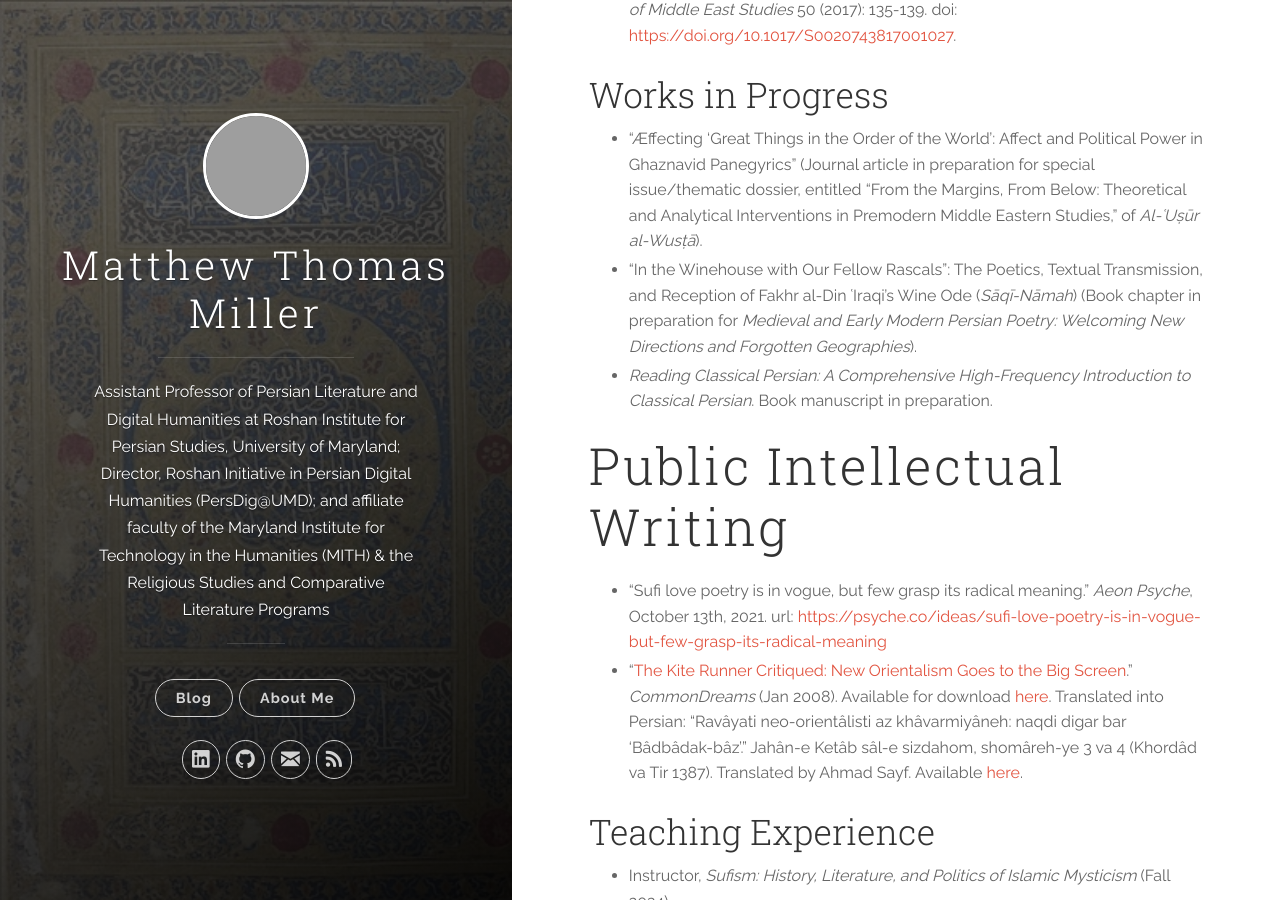
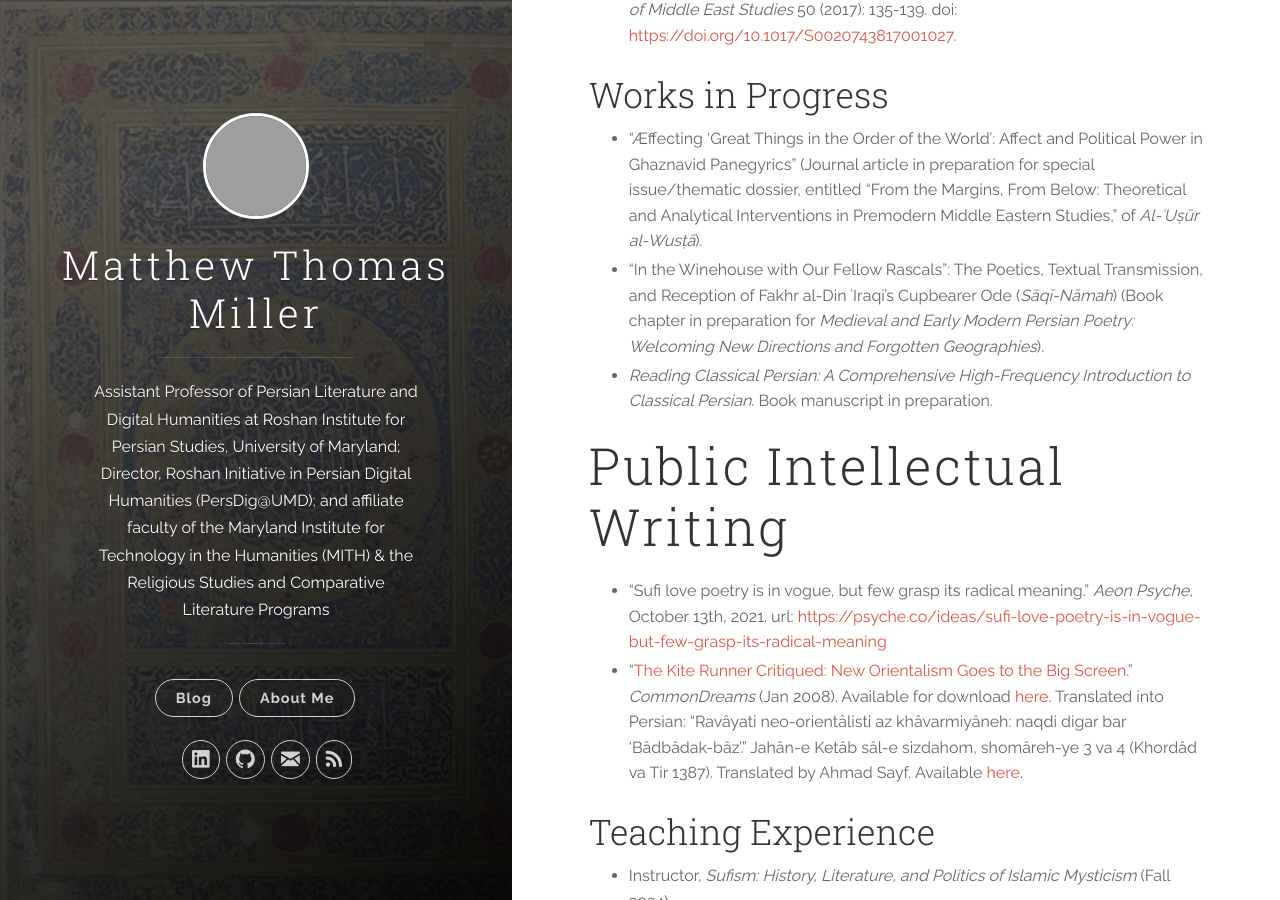
Before and after one commit to MatthewThomasMiller/MatthewThomasMiller.github.io, a Jekyll site: the page built from about-me.md, in a window 1280 px wide and 900 px high, scrolled down 4853 px, cut to the strip 0-900 px from the top of the window. Built offline with Jekyll 4.4.1, drawn with Linux system fonts in a browser that asks for light colours; grey boxes are pictures that could not be loaded.

Commit message:
more edits

```diff
--- a/about-me.md
+++ b/about-me.md
@@ -78,7 +78,7 @@ https://doi.org/10.1017/S0020743817001027).
 ## Works in Progress
 
 * "Æffecting 'Great Things in the Order of the World': Affect and Political Power in Ghaznavid Panegyrics" (Journal article in preparation for special issue/thematic dossier, entitled "From the Margins, From Below: Theoretical and Analytical Interventions in Premodern Middle Eastern Studies," of *Al-ʿUṣūr al-Wusṭā*).
-* "In the Winehouse with Our Fellow Rascals": The Poetics, Textual Transmission, and Reception of Fakhr al-Din ʿIraqi's Wine Ode (*Sāqī-Nāmah*) (Book chapter in preparation for *Medieval and Early Modern Persian Poetry: Welcoming New Directions and Forgotten Geographies*).
+* "In the Winehouse with Our Fellow Rascals": The Poetics, Textual Transmission, and Reception of Fakhr al-Din ʿIraqi's Cupbearer Ode (*Sāqī-Nāmah*) (Book chapter in preparation for *Medieval and Early Modern Persian Poetry: Welcoming New Directions and Forgotten Geographies*).
 * *Reading Classical Persian: A Comprehensive High-Frequency Introduction to Classical Persian*. Book manuscript in preparation.
 
 # Public Intellectual Writing
```
